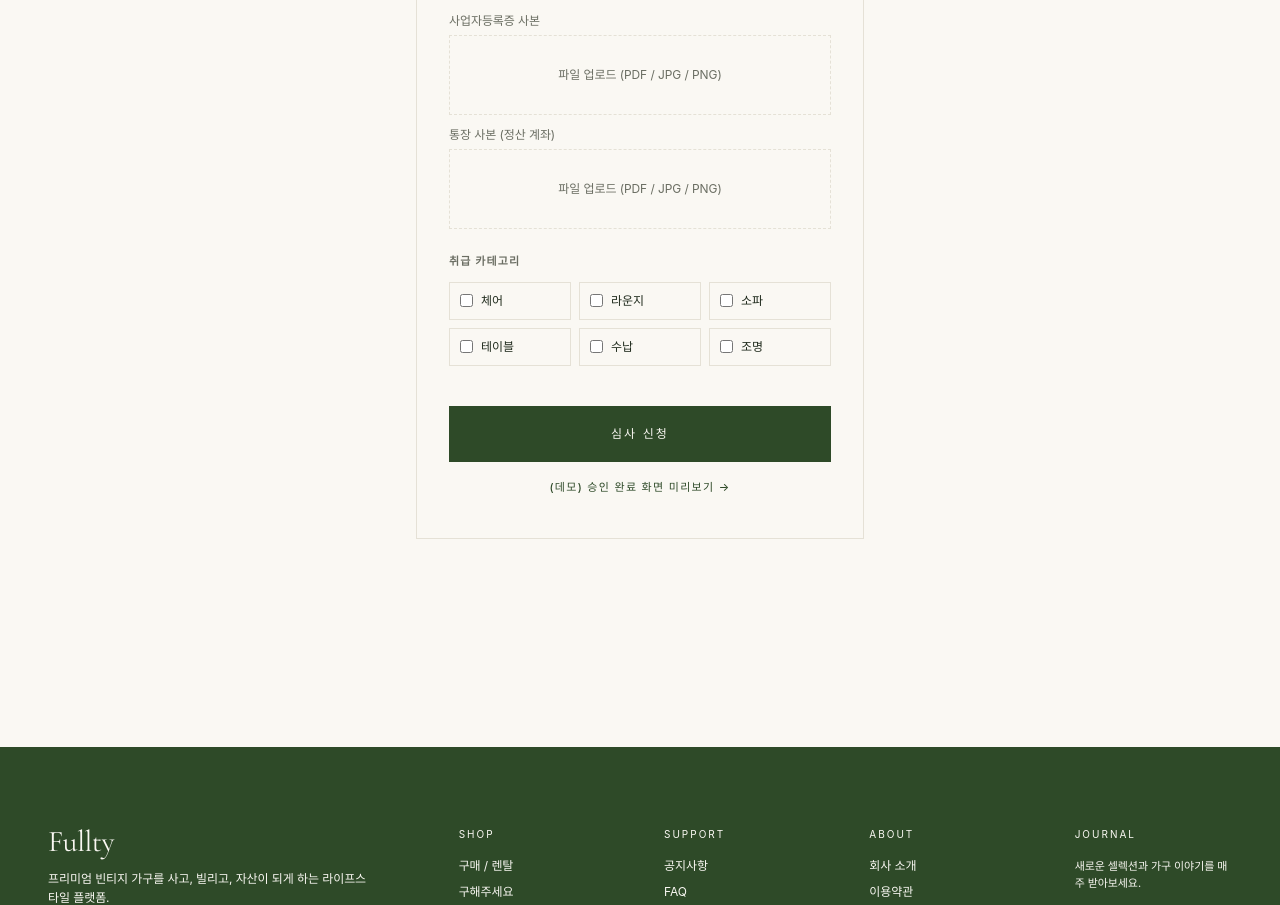
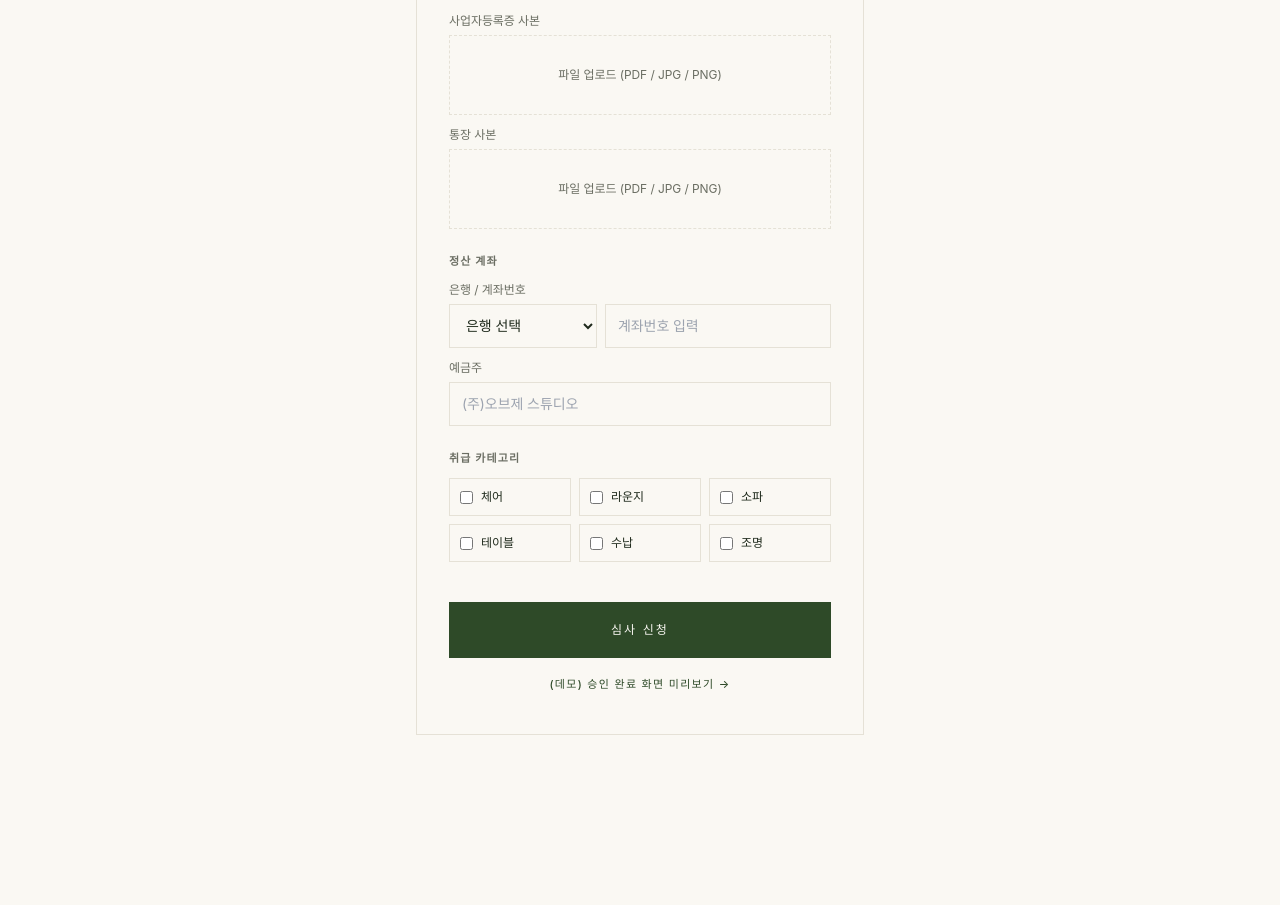
Before and after one commit to rachel353/fullty-plan, a Next.js app: page /signup/seller/business in a window 1280 px wide. Shown: the part 1340-2245 px from the top of the page. Built offline with nearby package versions, Linux system fonts and the light colour scheme.

Commit message:
Refine seller signup forms
- 셀러 활동명 필드 제거
- 정산 계좌를 은행(드롭다운) + 계좌번호(텍스트) 분리 입력으로 변경
- 사업자 셀러에 예금주 필드 추가

```diff
--- a/src/app/(auth)/signup/seller/business/page.tsx
+++ b/src/app/(auth)/signup/seller/business/page.tsx
@@ -48,7 +48,34 @@ export default function BusinessSellerSignupPage() {
 
       <Section title="첨부 서류">
         <Field label="사업자등록증 사본" placeholder="" upload />
-        <Field label="통장 사본 (정산 계좌)" placeholder="" upload />
+        <Field label="통장 사본" placeholder="" upload />
+      </Section>
+
+      <Section title="정산 계좌">
+        <div>
+          <label className="text-xs text-muted-foreground mb-1.5 block">은행 / 계좌번호</label>
+          <div className="grid grid-cols-5 gap-2">
+            <select className="col-span-2 h-11 px-3 text-sm border border-border bg-background">
+              <option value="">은행 선택</option>
+              <option>국민은행</option>
+              <option>신한은행</option>
+              <option>하나은행</option>
+              <option>우리은행</option>
+              <option>농협은행</option>
+              <option>기업은행</option>
+              <option>카카오뱅크</option>
+              <option>토스뱅크</option>
+              <option>SC제일은행</option>
+              <option>대구은행</option>
+              <option>부산은행</option>
+            </select>
+            <input
+              placeholder="계좌번호 입력"
+              className="col-span-3 h-11 px-3 text-sm border border-border bg-background"
+            />
+          </div>
+        </div>
+        <Field label="예금주" placeholder="(주)오브제 스튜디오" />
       </Section>
 
       <Section title="취급 카테고리">
--- a/src/app/(auth)/signup/seller/individual/page.tsx
+++ b/src/app/(auth)/signup/seller/individual/page.tsx
@@ -37,11 +37,32 @@ export default function IndividualSellerSignupPage() {
       </Section>
 
       <Section title="셀러 정보">
-        <Field label="셀러 활동명" placeholder="예) 빈티지 컬렉터" />
         <Field label="이름 (실명)" placeholder="홍길동" />
         <Field label="휴대폰" placeholder="010-0000-0000" />
         <Field label="신분증 사본" placeholder="" upload />
-        <Field label="정산 계좌" placeholder="국민은행 123-45-67890" />
+        <div>
+          <label className="text-xs text-muted-foreground mb-1.5 block">정산 계좌</label>
+          <div className="grid grid-cols-5 gap-2">
+            <select className="col-span-2 h-11 px-3 text-sm border border-border bg-background">
+              <option value="">은행 선택</option>
+              <option>국민은행</option>
+              <option>신한은행</option>
+              <option>하나은행</option>
+              <option>우리은행</option>
+              <option>농협은행</option>
+              <option>기업은행</option>
+              <option>카카오뱅크</option>
+              <option>토스뱅크</option>
+              <option>SC제일은행</option>
+              <option>대구은행</option>
+              <option>부산은행</option>
+            </select>
+            <input
+              placeholder="계좌번호 입력"
+              className="col-span-3 h-11 px-3 text-sm border border-border bg-background"
+            />
+          </div>
+        </div>
       </Section>
 
       <Section title="취급 카테고리">
```
